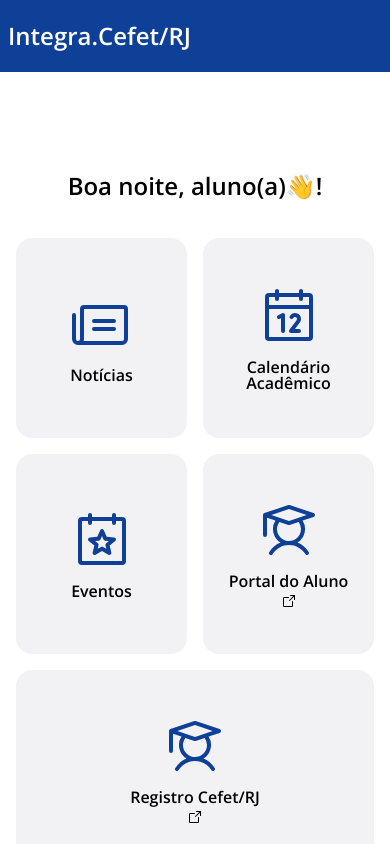
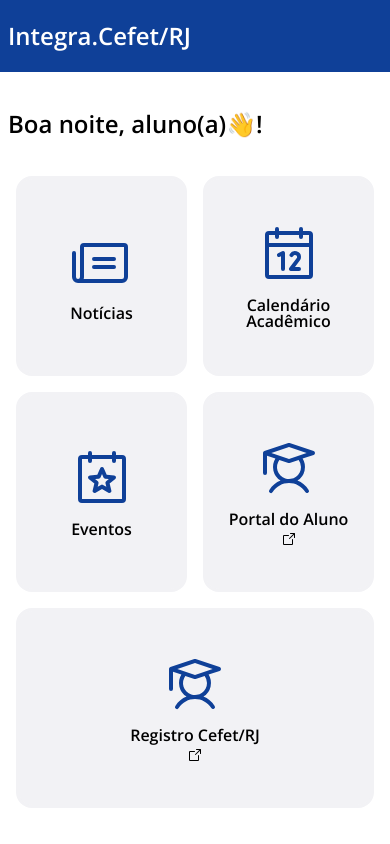
Before and after one commit to phricardo/alcateia.cefetrj.app, a Next.js app: page / in a window 390 px wide. Shown: the top 844 px of the page. Built offline with nearby package versions, Linux system fonts and the light colour scheme.

Commit message:
chore: add index styles adjustments

```diff
--- a/src/app/page.module.css
+++ b/src/app/page.module.css
@@ -78,6 +78,10 @@
 }
 
 @media (max-width: 650px) {
+  .wrapper {
+    align-items: flex-start;
+    justify-content: flex-start;
+  }
   .links ul li {
     flex: 1 1 160px;
   }
```
